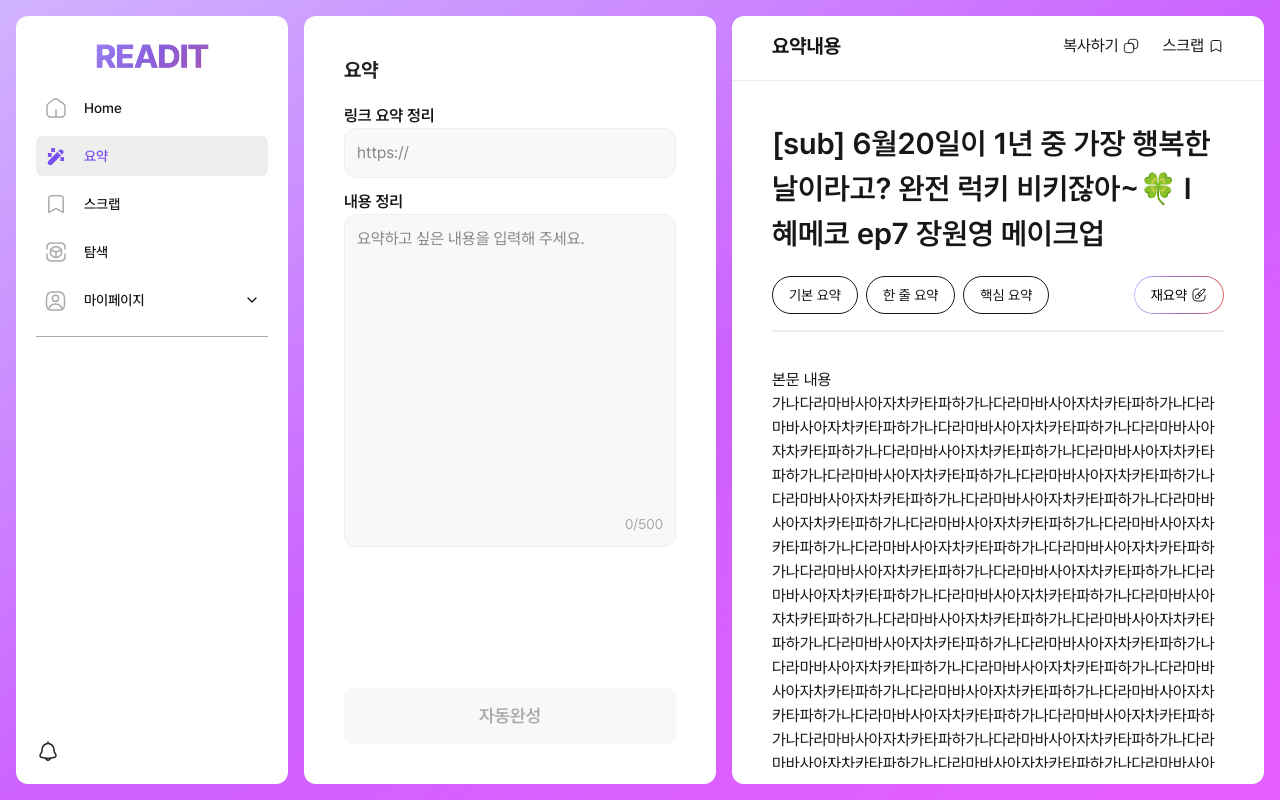
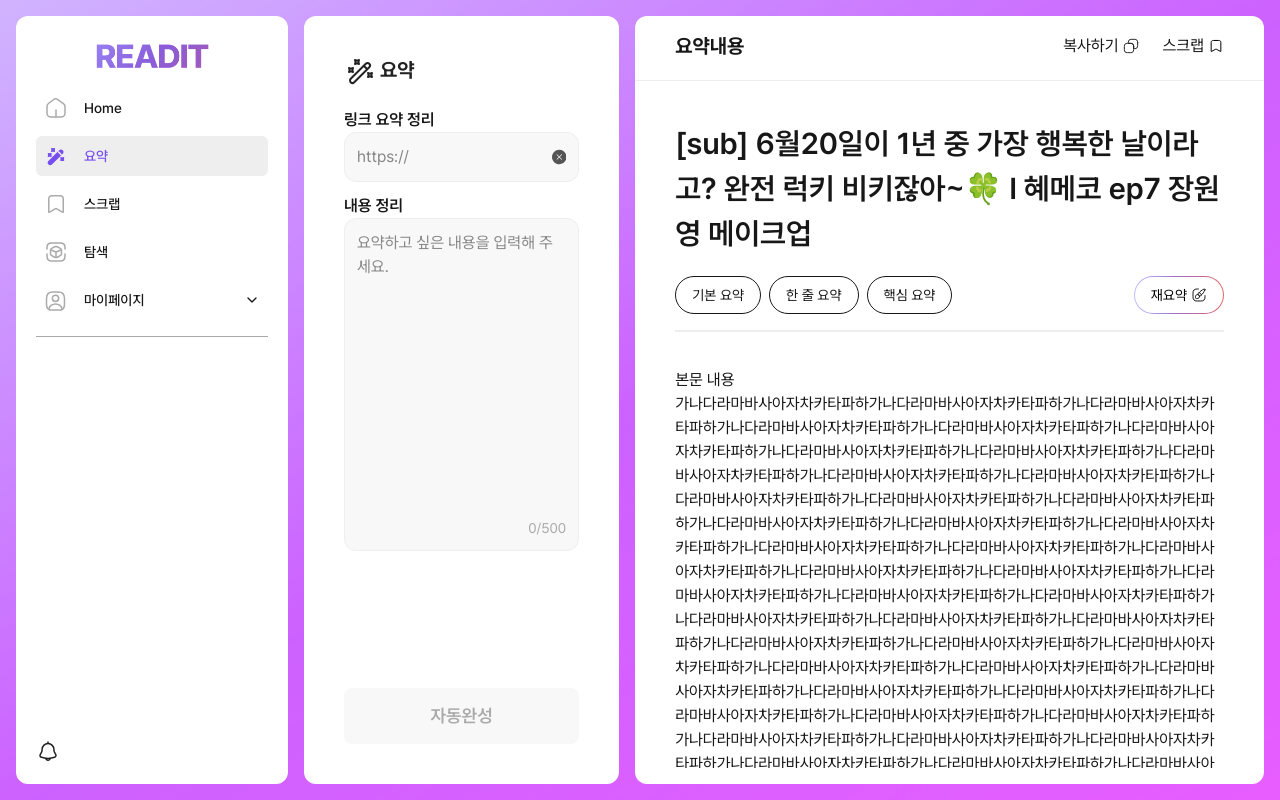
Before and after one commit to MAKE-VALUE-GACHI/3_readIt_frontend, a Next.js app: page /summary in a window 1280 px wide. Built offline with nearby package versions, Linux system fonts and the light colour scheme.

Commit message:
style: 링크요약 close버튼 추가

```diff
--- a/src/app/(main)/summary/SummaryFormCard.tsx
+++ b/src/app/(main)/summary/SummaryFormCard.tsx
@@ -1,12 +1,18 @@
+import { Summary32px, Close } from '@/components/icon'
+
 export function SummaryFormCard() {
   return (
     <div className="relative mr-4 basis-1/3 rounded-xl bg-white p-10">
       <div>
-        <h2 className="mb-5 text-xl font-bold text-[#222222]">요약</h2>
+        <header className="mb-5 flex">
+          <Summary32px />
+          <h2 className="ml-1 text-xl font-bold text-[#222222]">요약</h2>
+        </header>
         <div className="mb-3">
           <label className="text-base font-semibold">링크 요약 정리</label>
-          <div className="rounded-xl border-[1.5px] border-[#EEEEEE] bg-[#F8F8F8] p-3">
-            <input type="text" placeholder="https://" />
+          <div className="flex items-center rounded-xl border-[1.5px] border-[#EEEEEE] bg-[#F8F8F8] p-3">
+            <input type="text" placeholder="https://" className="mr-1 w-full outline-none" />
+            <Close />
           </div>
         </div>
 
```
